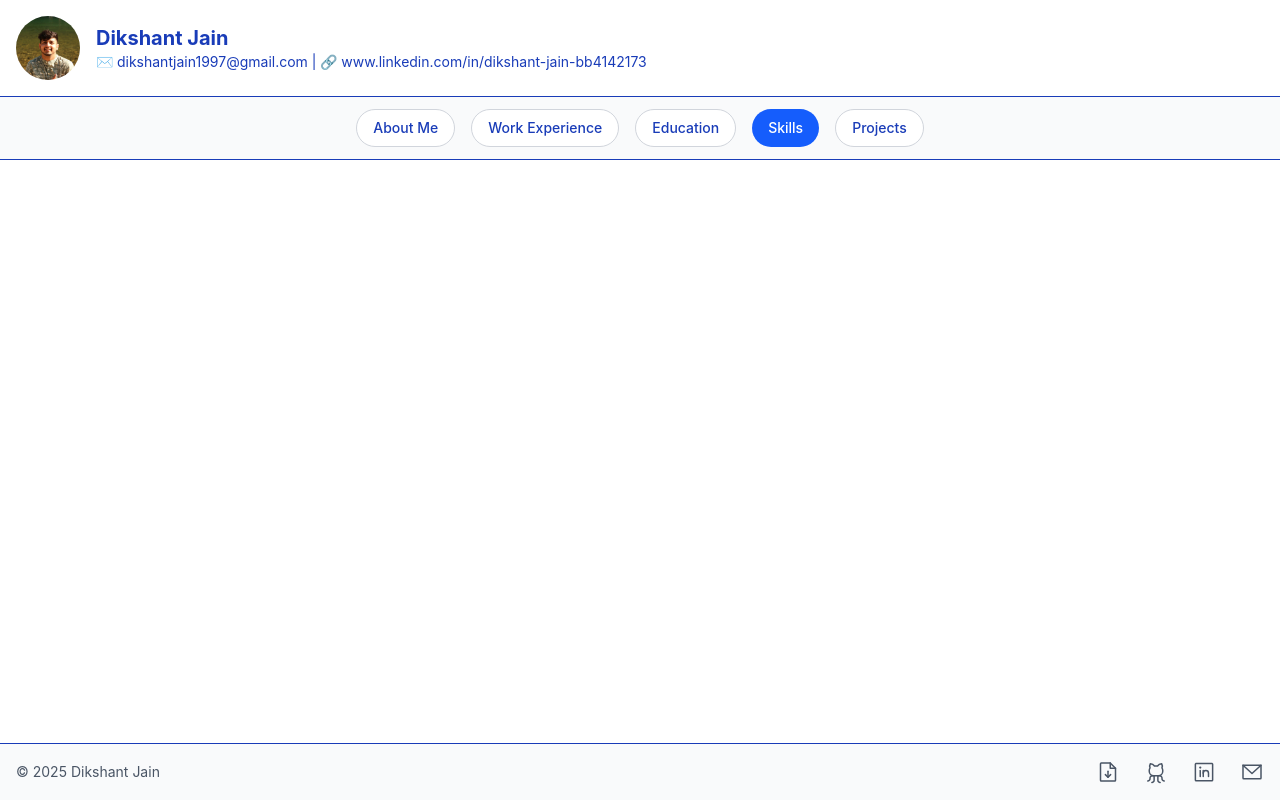
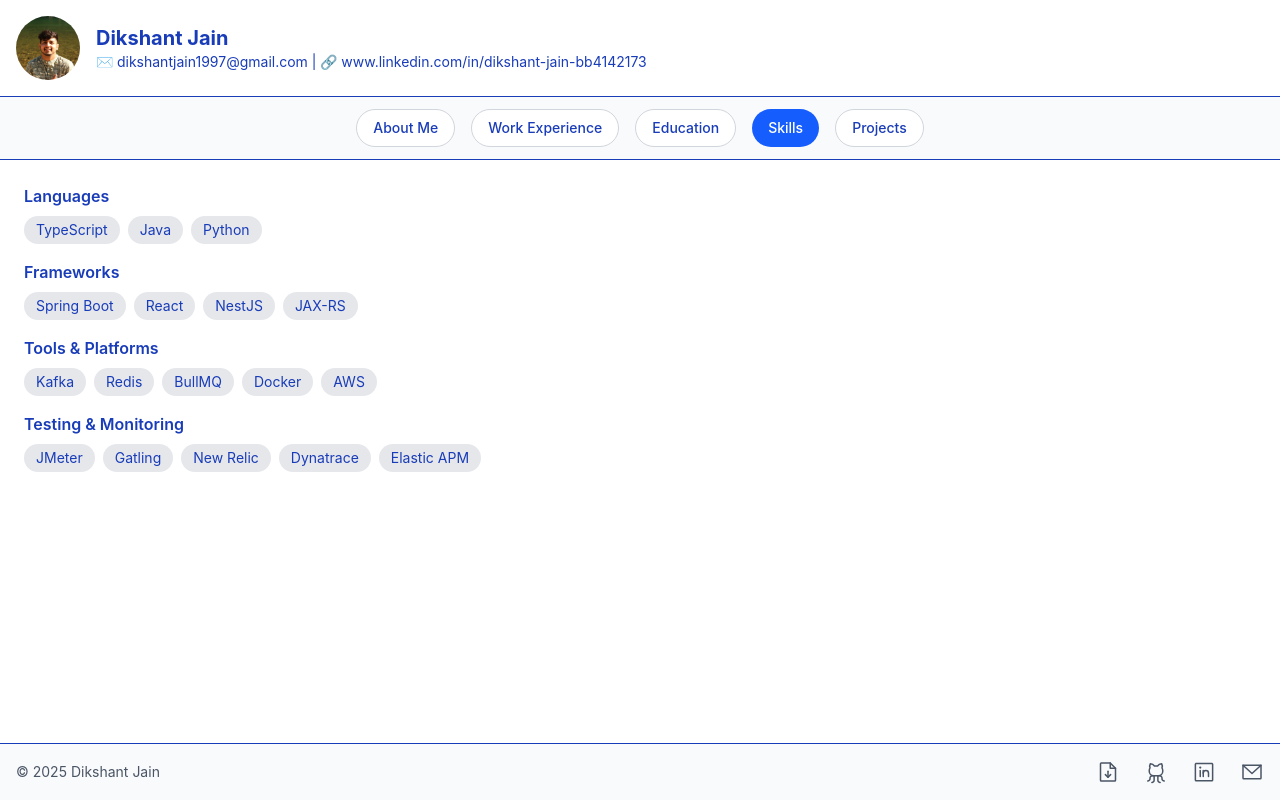
Before and after one commit to dikshantjain/diksh, a React (Vite) app: page / in a window 1280 px wide. Both pictures are taken after a click on the button "Skills". Built offline with nearby package versions, Linux system fonts and the light colour scheme.

Commit message:
feat: added skills and resume

```diff
--- a/src/DynamicData.tsx
+++ b/src/DynamicData.tsx
@@ -12,6 +12,9 @@ export function DynamicData({ content, selected }: DynamicDataProps) {
           {section?.header_one && (
             <p className="text-lg whitespace-pre-line">{section.header_one}</p>
           )}
+           {section?.header_two && (
+            <p className="text-lg whitespace-pre-line">{section.header_two}</p>
+          )}
 
           {section?.work_items &&
             section.work_items.map((job: { title: string; points: string[] }, idx: number) => (
@@ -24,6 +27,27 @@ export function DynamicData({ content, selected }: DynamicDataProps) {
                 </ul>
               </div>
             ))}
+             {section?.skill_groups && (
+        <div className="space-y-4">
+          {section.skill_groups.map(
+            (group: { type: string; skills: string[] }, idx: number) => (
+              <div key={idx}>
+                <h3 className="text-md font-semibold mb-2">{group.type}</h3>
+                <ul className="flex flex-wrap gap-2">
+                  {group.skills.map((skill, i) => (
+                    <li
+                      key={i}
+                      className="bg-gray-200 px-3 py-1 rounded-full text-sm"
+                    >
+                      {skill}
+                    </li>
+                  ))}
+                </ul>
+              </div>
+            )
+          )}
+        </div>
+      )}
         </div>
       );
 };
--- a/src/Footer.tsx
+++ b/src/Footer.tsx
@@ -6,13 +6,14 @@ import {
   FileArrowDown,
 } from "phosphor-react";
 
+import resume from "./assets/resume.pdf"
 export function Footer() {
   return (
     <footer className="w-full border-t p-4 bg-gray-50 flex flex-col md:flex-row items-center justify-between space-y-4 md:space-y-0">
       <div className="text-sm text-gray-600">© 2025 Dikshant Jain</div>
       <div className="flex space-x-6 text-gray-600">
         <a
-          href="/resume.pdf"
+          href={resume}
           download
           className="hover:text-blue-600 transition-colors"
           title="Download Resume"
--- a/src/data/content.ts
+++ b/src/data/content.ts
@@ -1,19 +1,23 @@
+
 
   export const content: Record<string, any> = {
     "About Me": {
       header_one:
         "Innovative and compassionate Software Engineer with 5 years’ experience as a software developer seeking to advance my skills and expand my knowledge in the domain of computer science and its applications. I have a keen interest in Cloud native applications and software architectures.",
+      header_two:
+      "In my most recent role as a Founding Engineer, I led the end-to-end development of a highly scalable Notification Engine — including infrastructure setup, microservices deployment, and org-wide observability using OpenTelemetry. I played a key role in API design and third-party vendor integrations, gaining hands-on experience in taking products from 0 to 1. I’m now looking for a role that offers greater responsibility and the opportunity to make a meaningful impact, while continuing to grow as an engineer and leader."
     },
     "Work Experience": {
       work_items: [
         {
-          title: "👨‍💻 Software Development Engineer 2, Barq, Remote (June 2023 - Current)",
+          title: "👨‍💻 Founding Engineer , Barq, Remote (June 2023 - Current)",
           points: [
-            "Developed a high-performance notification engine handling 12,000 TPM using Node.js and BullMQ.",
-            "Built a Kafka microservice using Spring Boot and Apache Kafka for backend S2S events.",
-            "Created shared libraries for Redis, Kafka, and common functionality using SOLID principles.",
-            "Mentored junior developers and led code reviews with a TDD focus.",
-            "Worked with third-party vendors to guide product integration decisions.",
+            "Joined as a Founding Engineer, playing a critical role in building systems and processes from scratch, including core architecture and deployment pipelines,",
+            "Designed and developed a scalable Notification Engine capable of handling 12,000 TPM, leveraging CI/CD with Helm charts for efficient deployments.",
+            "Created Kafka and Redis boilerplate libraries in TypeScript and Java, enabling reusability and consistency across multiple teams and services.",
+            "Led API design, third-party integrations, and vendor management, ensuring reliable communication between systems and external partners.",
+            "Took ownership of CRM and ingestion services to drive user activity tracking and enable data-driven marketing campaigns.",
+            "Collaborated with stakeholders across multiple services to build a Super App ecosystem, while also mentoring junior developers and conducting code reviews to maintain high code quality.",
           ],
         },
         {
@@ -22,7 +26,7 @@
             "Developed backend service supporting real-time Fastag transactions using Amazon SQS and Kafka.",
             "Built and maintained REST APIs using Spring Boot.",
             "Provided on-call support and performance monitoring via Dynatrace and New Relic.",
-            "Delivered application metrics for performance tuning and resource planning.",
+            "Providing qualitative and quantitative insights like application memory usage, API throughput and other JVM parameters for downsizing or upsizing of resources..",
           ],
         },
         {
@@ -38,5 +42,29 @@
     Education: {
       header_one:
         "🎓 Vellore Institute of Technology (VIT), Vellore\nBTech in Electronics and Communication Engineering with Specialization in IoT and Sensors\nGraduated: June 2020\nCGPA: 8.86/10",
+      header_two: "🎓 Jayshree Periwal High School, Jaipur,Rajasthan \nMay 2016",
     },
+    Skills: {
+      skill_groups: [
+        {
+          type: "Languages",
+          skills: ["TypeScript", "Java", "Python"],
+        },
+        {
+          type: "Frameworks",
+          skills: ["Spring Boot", "React", "NestJS", "JAX-RS"],
+        },
+        {
+          type: "Tools & Platforms",
+          skills: ["Kafka", "Redis", "BullMQ",  "Docker", "AWS"],
+        },
+        {
+          type: "Testing & Monitoring",
+          skills: ["JMeter", "Gatling", "New Relic", "Dynatrace","Elastic APM"],
+        },
+      ],
+    },
+    Projects:{
+      header_one: "Coming soon",
+    }
   };
```
Also changed, not shown: 1 other file (tests, documents, lock files or other folders).
